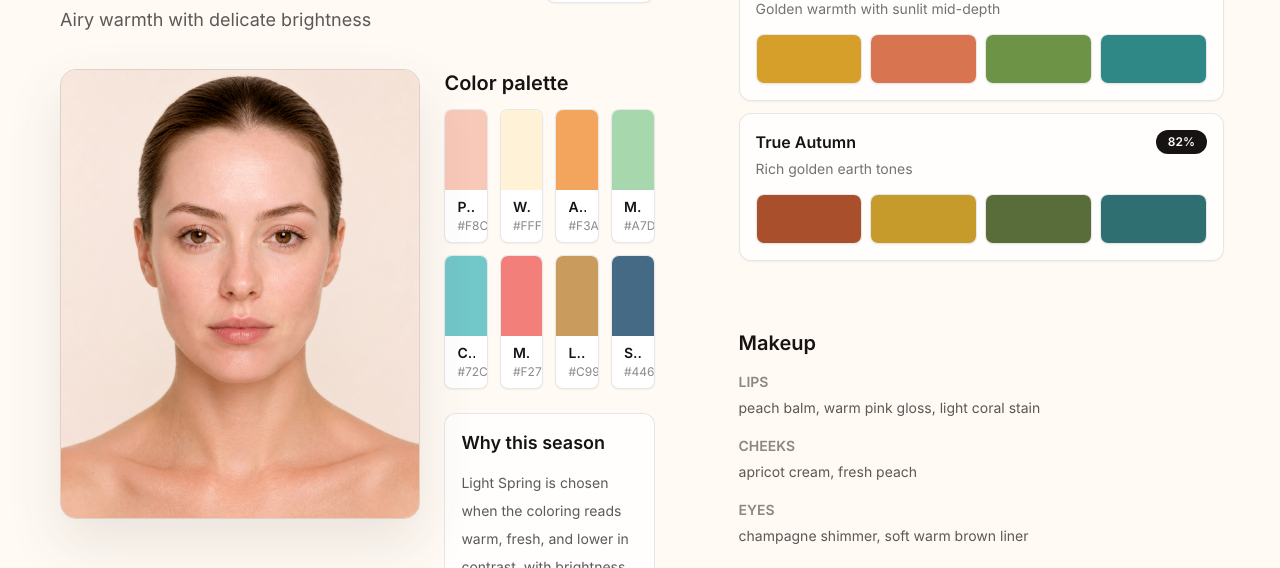
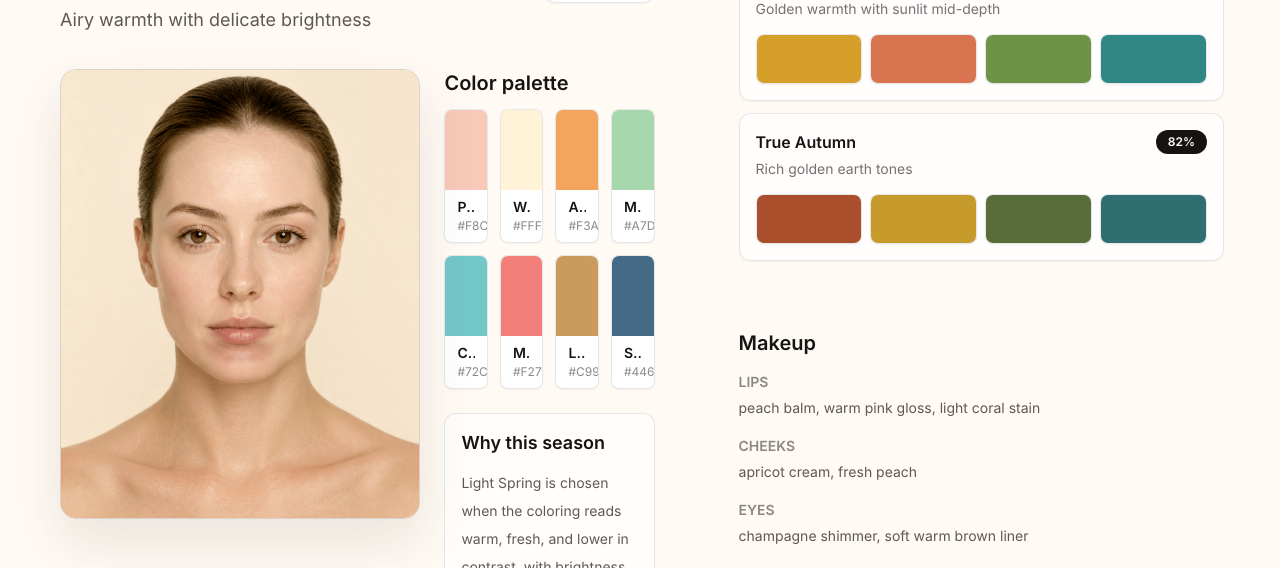
Before and after one commit to Leafpool731/Codex-Creator-Challenge, a Next.js app: page /results in a window 1280 px wide. Shown: the part 219-787 px from the top of the page. Built offline with nearby package versions, Linux system fonts and the light colour scheme.

Commit message:
Refine portrait overlay masks

```diff
--- a/components/PortraitOverlays.tsx
+++ b/components/PortraitOverlays.tsx
@@ -23,6 +23,30 @@ export interface PortraitOverlaysProps {
 function clamp(value: number, min = 0, max = 100): number {
   return Math.max(min, Math.min(max, value));
 }
+
+function maskStyle(maskImage: string): CSSProperties {
+  return {
+    WebkitMaskImage: maskImage,
+    maskImage,
+    WebkitMaskRepeat: "no-repeat",
+    maskRepeat: "no-repeat",
+    WebkitMaskSize: "100% 100%",
+    maskSize: "100% 100%"
+  };
+}
+
+const masks = {
+  hair:
+    "radial-gradient(ellipse 39% 22% at 50% 12%, #000 0%, #000 58%, transparent 74%)",
+  irises:
+    "radial-gradient(circle 2.15% at 42.6% 39.5%, #000 0%, #000 48%, transparent 72%), radial-gradient(circle 2.15% at 57.4% 39.5%, #000 0%, #000 48%, transparent 72%)",
+  cheeks:
+    "radial-gradient(ellipse 18% 8.5% at 38% 52%, #000 0%, #000 44%, transparent 76%), radial-gradient(ellipse 18% 8.5% at 62% 52%, #000 0%, #000 44%, transparent 76%)",
+  freckles:
+    "radial-gradient(ellipse 34% 15% at 50% 47%, #000 0%, #000 58%, transparent 100%)",
+  lips:
+    "radial-gradient(ellipse 13.5% 4.3% at 50% 62.6%, #000 0%, #000 48%, transparent 76%)"
+};
 
 export function getUndertoneOverlay(undertone: Undertone): {
   primary: string;
@@ -219,11 +243,11 @@ export function PortraitOverlays(props: PortraitOverlaysProps) {
         className="absolute inset-0"
         style={{
           borderRadius: "inherit",
-          backgroundImage:
-            "radial-gradient(ellipse at 38% 52%, rgba(211, 105, 105, 1), transparent 45%), radial-gradient(ellipse at 62% 52%, rgba(211, 105, 105, 1), transparent 45%)",
+          backgroundColor: "rgba(211, 105, 105, 1)",
           opacity: blushOpacity,
           mixBlendMode: "soft-light",
-          filter: "blur(18px)"
+          filter: "blur(18px)",
+          ...maskStyle(masks.cheeks)
         }}
       />
       <div
@@ -236,10 +260,7 @@ export function PortraitOverlays(props: PortraitOverlaysProps) {
           backgroundPosition: "center center",
           opacity: freckleOpacity,
           mixBlendMode: "multiply",
-          WebkitMaskImage:
-            "radial-gradient(ellipse 42% 20% at 50% 47%, rgba(0,0,0,0.94) 0%, rgba(0,0,0,0.9) 58%, transparent 100%)",
-          maskImage:
-            "radial-gradient(ellipse 42% 20% at 50% 47%, rgba(0,0,0,0.94) 0%, rgba(0,0,0,0.9) 58%, transparent 100%)"
+          ...maskStyle(masks.freckles)
         }}
       />
       <div
@@ -250,10 +271,7 @@ export function PortraitOverlays(props: PortraitOverlaysProps) {
           backgroundColor: "var(--portrait-hair)",
           opacity: hairOpacity,
           mixBlendMode: "color",
-          WebkitMaskImage:
-            "linear-gradient(to bottom, rgba(0,0,0,0.92) 0%, rgba(0,0,0,0.74) 24%, rgba(0,0,0,0.18) 40%, transparent 52%)",
-          maskImage:
-            "linear-gradient(to bottom, rgba(0,0,0,0.92) 0%, rgba(0,0,0,0.74) 24%, rgba(0,0,0,0.18) 40%, transparent 52%)"
+          ...maskStyle(masks.hair)
         }}
       />
       <div
@@ -261,21 +279,21 @@ export function PortraitOverlays(props: PortraitOverlaysProps) {
         aria-hidden="true"
         style={{
           borderRadius: "inherit",
-          backgroundImage:
-            "radial-gradient(ellipse 5.2% 2.4% at 42.5% 39.5%, var(--portrait-eye), transparent 62%), radial-gradient(ellipse 5.2% 2.4% at 57.5% 39.5%, var(--portrait-eye), transparent 62%)",
+          backgroundColor: "var(--portrait-eye)",
           opacity: eyeOpacity,
-          mixBlendMode: "color"
+          mixBlendMode: "color",
+          ...maskStyle(masks.irises)
         }}
       />
       <div
         className="absolute inset-0"
         style={{
           borderRadius: "inherit",
-          backgroundImage:
-            "radial-gradient(ellipse 18% 5.5% at 50% 62.5%, var(--portrait-lip) 0%, rgba(158, 72, 78, 0.12) 48%, transparent 100%)",
+          backgroundColor: "var(--portrait-lip)",
           opacity: lipOpacity,
           mixBlendMode: "multiply",
-          filter: "blur(5px)"
+          filter: "blur(5px)",
+          ...maskStyle(masks.lips)
         }}
       />
       <div
```
